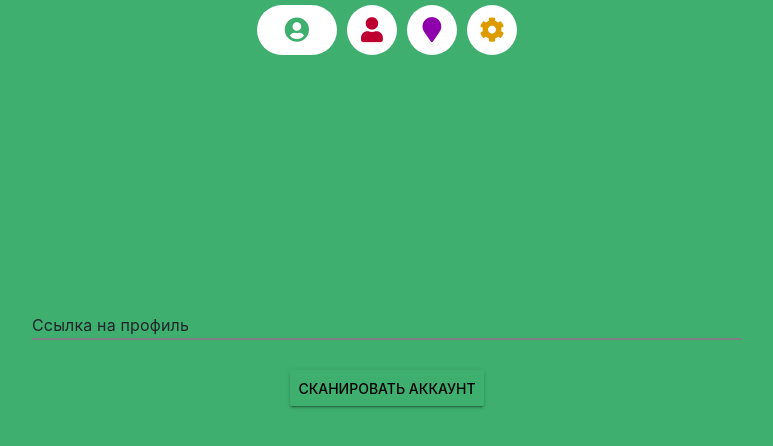
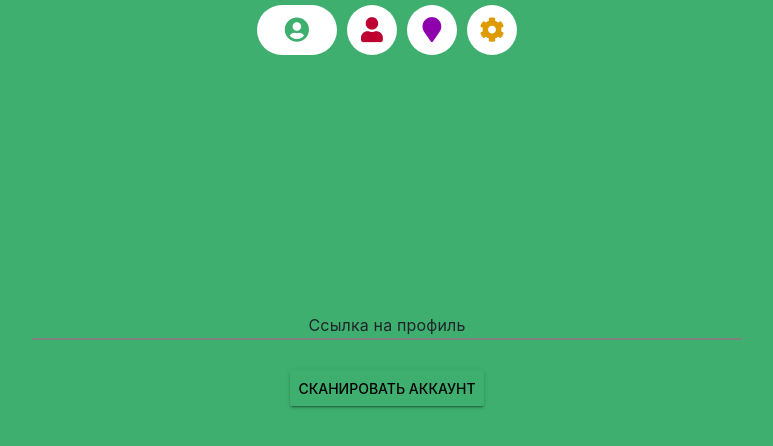
Before and after one commit to shzfrnia/Vk_script_front, a Vue app: page /one in a window 1280 px wide. Shown: the top 446 px of the page, without its empty margins (253-1026 px from the left). Built offline with nearby package versions, Linux system fonts and the light colour scheme.

Commit message:
Make input beautiful again

```diff
--- a/src/views/SetAccount.vue
+++ b/src/views/SetAccount.vue
@@ -3,7 +3,7 @@
         <div class="row justify-content-center">
             <div class="col-8">
                 <md-field>
-                    <label style="justify-self: center">Ссылка на профиль</label>
+                    <label>Ссылка на профиль</label>
                     <md-input v-model="type"></md-input>
                 </md-field>
                 <md-button class="md-raised md-primary">Сканировать аккаунт</md-button>
@@ -24,6 +24,13 @@
         height: 2px;
         background: gray;
     }
+    .md-input {
+        text-align: center;
+    }
+
+    .md-field label {
+        right: 0;
+    }
 
     .container {
         align-self: center;
```
